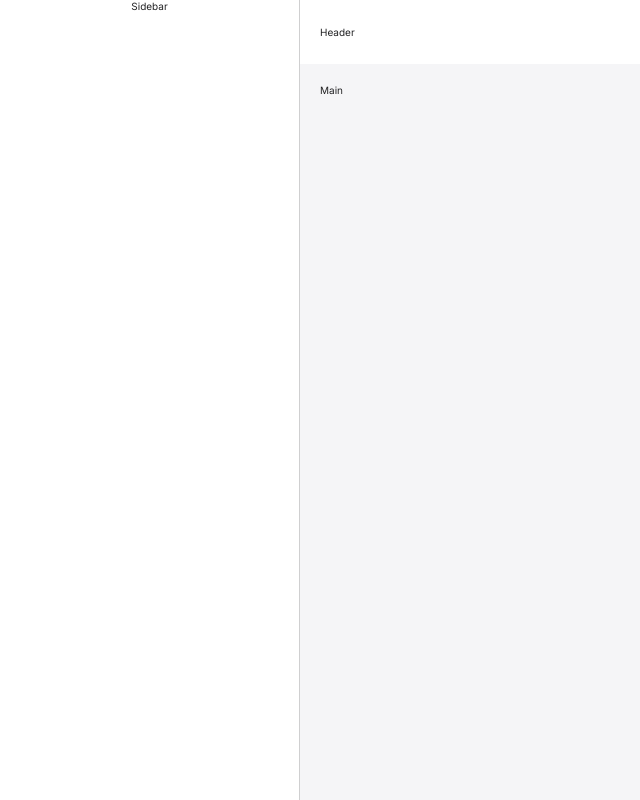
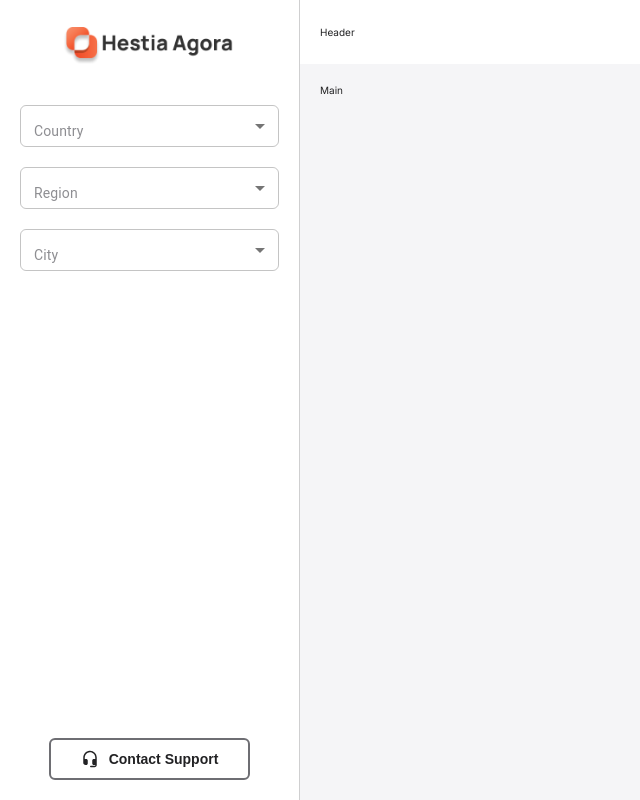
Before and after one commit to code-from-basement/ascot-analytics-web-app, a React (Vite) app: page /application in a window 1280 px wide. Shown: the whole page, without its empty margins (0-640 px from the left). Built offline with nearby package versions, Linux system fonts and the light colour scheme.

Commit message:
add material UI select input to the sidebar form

```diff
--- a/src/Components/Layouts/Sidebar/Sidebar.module.css
+++ b/src/Components/Layouts/Sidebar/Sidebar.module.css
@@ -8,4 +8,22 @@
   justify-content: flex-start;
   flex-direction: column;
   border-right: 1px solid var(--color-gray-400);
+  gap: 2rem;
 }
+
+.row {
+  width: 100%;
+  display: flex;
+  align-items: center;
+  justify-content: center;
+  flex-direction: column;
+}
+
+.logoImage {
+  width: 70%;
+  margin: var(--spacing-md);
+}
+
+.row:nth-of-type(3) {
+  margin-top: auto;
+}
--- a/src/Components/Layouts/Sidebar/Sidebar.tsx
+++ b/src/Components/Layouts/Sidebar/Sidebar.tsx
@@ -1,8 +1,28 @@
 import Styles from "./Sidebar.module.css";
 import React from "react";
+import logoImage from "./../../../assets/Image/hestiaAgora-logo.png";
+import Button from "../../UI/Buttons/Buttons";
+import { HeadsetMicRoundedIcon } from "./../../UI/Icons/IconsLibrary";
+import { FormControl, FormLabel, Select } from "@mui/material";
+import SidebarForm from "./SidebarForm/SidebarForm";
 
 function Sidebar() {
-  return <div className={Styles.sidebar}>Sidebar</div>;
+  return (
+    <div className={Styles.sidebar}>
+      <div className={Styles.row}>
+        <img className={Styles.logoImage} src={logoImage} alt="hestia agora brand logo image" />
+      </div>
+      <div className={Styles.row}>
+        <SidebarForm />
+      </div>
+      <div className={Styles.row}>
+        <Button type="btn-outline">
+          <HeadsetMicRoundedIcon />
+          Contact Support
+        </Button>
+      </div>
+    </div>
+  );
 }
 
 export default Sidebar;
--- /dev/null
+++ b/src/Components/Layouts/Sidebar/SidebarForm/SidebarForm.module.css
@@ -0,0 +1,8 @@
+.form {
+  width: 100%;
+  display: flex;
+  align-items: stretch;
+  justify-content: center;
+  flex-direction: column;
+  gap: var(--spacing-md);
+}
--- /dev/null
+++ b/src/Components/Layouts/Sidebar/SidebarForm/SidebarForm.tsx
@@ -0,0 +1,40 @@
+import Styles from "./SidebarForm.module.css";
+import React from "react";
+
+import { FormControl, Select, InputLabel, MenuItem, ThemeProvider } from "@mui/material";
+import { selectInputTheme } from "../../../UI/Material UI Theme/MaterialUITheme";
+
+function SidebarForm() {
+  return (
+    <div className={Styles.form}>
+      <ThemeProvider theme={selectInputTheme}>
+        <FormControl variant="outlined">
+          <InputLabel id="country">Country</InputLabel>
+          <Select labelId="country" id="country" label="country-------">
+            <MenuItem value="SelectCountry">Select a country</MenuItem>
+            <MenuItem value="sweden">Sweden</MenuItem>
+            <MenuItem value="england">England</MenuItem>
+            <MenuItem value="finland">Finland</MenuItem>
+          </Select>
+        </FormControl>
+        <FormControl variant="outlined">
+          <InputLabel id="region">Region</InputLabel>
+          <Select labelId="region" id="region" label="region-------">
+            <MenuItem value="SelectRegion">Select a region</MenuItem>
+            <MenuItem value="skane">Skane</MenuItem>
+          </Select>
+        </FormControl>
+        <FormControl variant="outlined">
+          <InputLabel id="city">City</InputLabel>
+          <Select labelId="city" id="city" label="city----">
+            <MenuItem value="SelectCity">Select a city</MenuItem>
+            <MenuItem value="lund">Lund</MenuItem>
+            <MenuItem value="malmo">Malmo</MenuItem>
+          </Select>
+        </FormControl>
+      </ThemeProvider>
+    </div>
+  );
+}
+
+export default SidebarForm;
--- a/src/Components/UI/Buttons/Button.module.css
+++ b/src/Components/UI/Buttons/Button.module.css
@@ -12,6 +12,9 @@
   outline: none;
   gap: 1rem;
   transition: var(--transition);
+}
+.button svg {
+  font-size: var(--font-s-md);
 }
 
 .btn-primary {
--- /dev/null
+++ b/src/Components/UI/Material UI Theme/MaterialUITheme.ts
@@ -0,0 +1,82 @@
+import { createTheme } from "@mui/material";
+
+export const selectInputTheme = createTheme({
+  components: {
+    MuiInputBase: {
+      styleOverrides: {
+        root: {},
+      },
+    },
+    MuiFormControl: {
+      styleOverrides: {
+        root: {
+          width: "100%",
+        },
+      },
+    },
+    MuiSelect: {
+      styleOverrides: {
+        root: {
+          borderRadius: "var(--border-radius-sm)",
+          height: "4.2em",
+          display: "flex",
+          alignItems: "center",
+          justifyContent: "center",
+
+          "& svg": {
+            fontSize: "var(--icon-size-24)",
+          },
+        },
+        select: {
+          fontSize: "var(--font-s-xs)",
+        },
+      },
+    },
+
+    MuiPaper: {
+      styleOverrides: {
+        root: {
+          boxShadow: "var(--box-shadow)",
+          padding: "var(--padding-xs)",
+          borderRadius: "var(--border-radius-md)",
+        },
+      },
+    },
+
+    MuiList: {
+      styleOverrides: {
+        root: {
+          display: "flex",
+          flexDirection: "column",
+          gap: "var(--padding-xs)",
+        },
+      },
+    },
+    MuiMenuItem: {
+      styleOverrides: {
+        root: {
+          borderRadius: "Var(--border-radius-sm)",
+          fontSize: "var(--font-s-xxs)",
+        },
+      },
+    },
+
+    MuiInputLabel: {
+      styleOverrides: {
+        root: {
+          fontSize: "var(--font-s-xs)",
+          color: "var(--color-gray-700)",
+        },
+      },
+    },
+    MuiOutlinedInput: {
+      styleOverrides: {
+        root: {
+          display: "flex",
+          alignItems: "center",
+          justifyContent: "center",
+        },
+      },
+    },
+  },
+});
--- a/src/index.css
+++ b/src/index.css
@@ -93,7 +93,7 @@ li {
   --border-radius-circle: 999px;
 
   /* box-shadow */
-  --box-shadow: 0 3rem 5rem #00000015;
+  --box-shadow: 0 3rem 3rem #00000015;
 
   /* opacity */
   --opacity-0: 0;
```
Also changed, not shown: src/Components/UI/Icons/IconsLibrary.ts (+7 -9 lines), src/assets/Image/hestiaAgora-logo.png (added).
